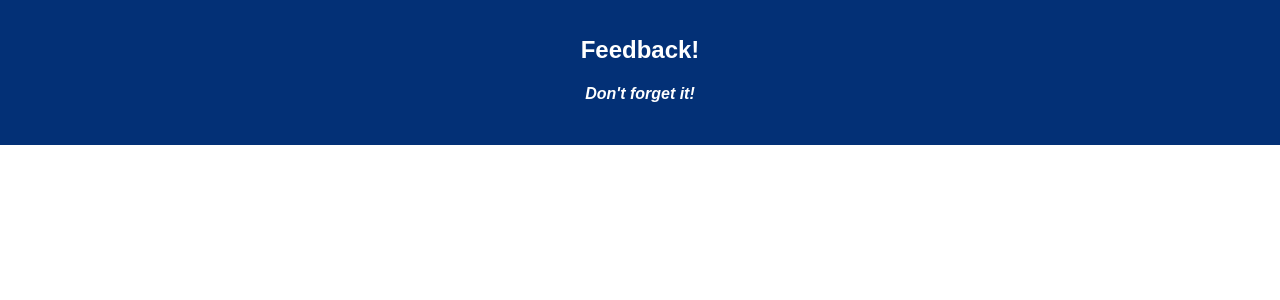
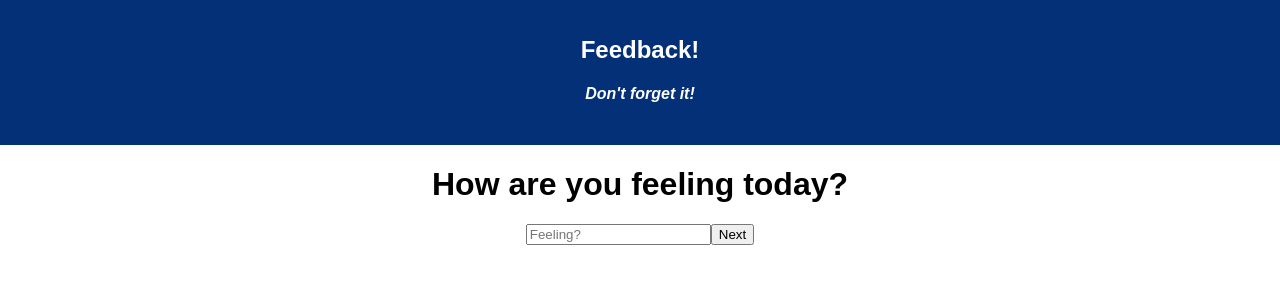
Before and after one commit to touyeexiong/redux-feedback-loop-master, a React (Create React App) app: page / in a window 1280 px wide. Shown: the top 300 px of the page. Built offline with nearby package versions, Linux system fonts and the light colour scheme.

Commit message:
finished with Feeling component

```diff
--- a/src/components/App/App.js
+++ b/src/components/App/App.js
@@ -2,7 +2,7 @@ import React, { Component } from 'react';
 import axios from 'axios';
 import './App.css';
 import { connect } from 'react-redux'
-import { Hashrouter as Router, Route, Link } from 'react-router-dom'
+import { HashRouter as Router, Route, Link } from 'react-router-dom'
 
 // component imports
 import Feeling from '../Feeling/Feeling';
@@ -14,15 +14,27 @@ import Review from '../Review/Review';
 class App extends Component {
   render() {
     return (
+      <>
       <div className="App">
         <header className="App-header">
           <h1 className="App-title">Feedback!</h1>
           <h4><i>Don't forget it!</i></h4>
         </header>
+
+          <div>
+            <Router>
+              <div>
+                <Route exact path ="/" component={Feeling} />
+                {/* <Route exact */}
+                <Route exact path="/understanding" component={Understanding} />
+              </div>
+            </Router>
+          </div>
         <br />
       </div>
+      </>
     );
   }
 }
 
-export default App;
+export default connect()(App);
--- a/src/components/Feeling/Feeling.jsx
+++ b/src/components/Feeling/Feeling.jsx
@@ -0,0 +1,40 @@
+import React, { Component } from 'react';
+import { connect } from 'react-redux';
+import { HashRouter as Router, Route, Link } from 'react-router-dom';
+
+class Feeling extends Component {
+
+    state = {
+        feeling: {},
+    }
+
+    handleUnderstanding = () => {
+        console.log('we moving');
+        this.props.dispatch({
+            type: 'ADD_FEELING',
+            payload: this.state.feeling
+        })
+        this.props.history.push('/understanding')
+    }
+    newFeeling = (event) => {
+        this.setState({
+            feeling:event.target.value,
+        })
+    }
+
+    render() {
+        return (
+            <>
+            <h1>How are you feeling today?</h1>
+            <input type="number" placeholder="Feeling?" onChange={(event) => this.newFeeling(event)} />
+            <button onClick={this.handleUnderstanding}>Next</button>
+            </>
+        )
+    }
+}
+
+const mapStateToProps = (reduxStore) => ({
+    reduxStore
+})
+
+export default connect(mapStateToProps)(Feeling)
--- a/src/components/Understanding/Understanding.jsx
+++ b/src/components/Understanding/Understanding.jsx
@@ -0,0 +1,43 @@
+import React, { Component } from 'react';
+import { connect } from 'react-redux';
+
+
+class Understanding extends Component {
+
+    state = {
+        understanding: {},
+    }
+
+    handleUnderstanding = () => {
+        console.log('we moving');
+        this.props.dispatch({
+            type: 'ADD_UNDERSTANDING',
+            payload: this.state.understanding
+        })
+        this.props.history.push('/supported')
+    }
+    newUnderstanding = (event) => {
+        this.setState({
+            understanding: event.target.value,
+        })
+    }
+
+    render() {
+        return(
+            <>
+            <h1>How well are you understanding the content?</h1>
+            <input type="number" placeholder="Understanding?" onChange={(event) => this.newUnderstanding(event)} />
+            <button onClick={this.handleUnderstanding}>Next</button>
+            </>
+        )
+    }
+}
+
+
+
+
+const mapStateToProps = (reduxStore) => ({
+    reduxStore
+})
+
+export default connect(mapStateToProps)(Understanding)
--- a/src/index.js
+++ b/src/index.js
@@ -7,8 +7,26 @@ import { createStore, combineReducers, applyMiddleware } from 'redux'
 import { Provider } from "react-redux";
 import registerServiceWorker from './registerServiceWorker';
 
+const feelingSetter = (state = {}, action) => {
+    if (action.type === 'ADD_FEELING') {
+        return action.payload
+    }
+    return state
+}
 
+const understandingSetter = (state = {}, action) => {
+    if (action.type === 'ADD_UNDERSTANDING') {
+        return action.payload
+    }
+    return state
+}
 
+const storeInstance = createStore(
+    combineReducers({
+        feelingSetter,
+    }),
+    applyMiddleware(logger),
+)
 
-ReactDOM.render(<App />, document.getElementById('root'));
+ReactDOM.render(<Provider store={storeInstance}><App /></Provider>, document.getElementById('root'));
     registerServiceWorker();
```
